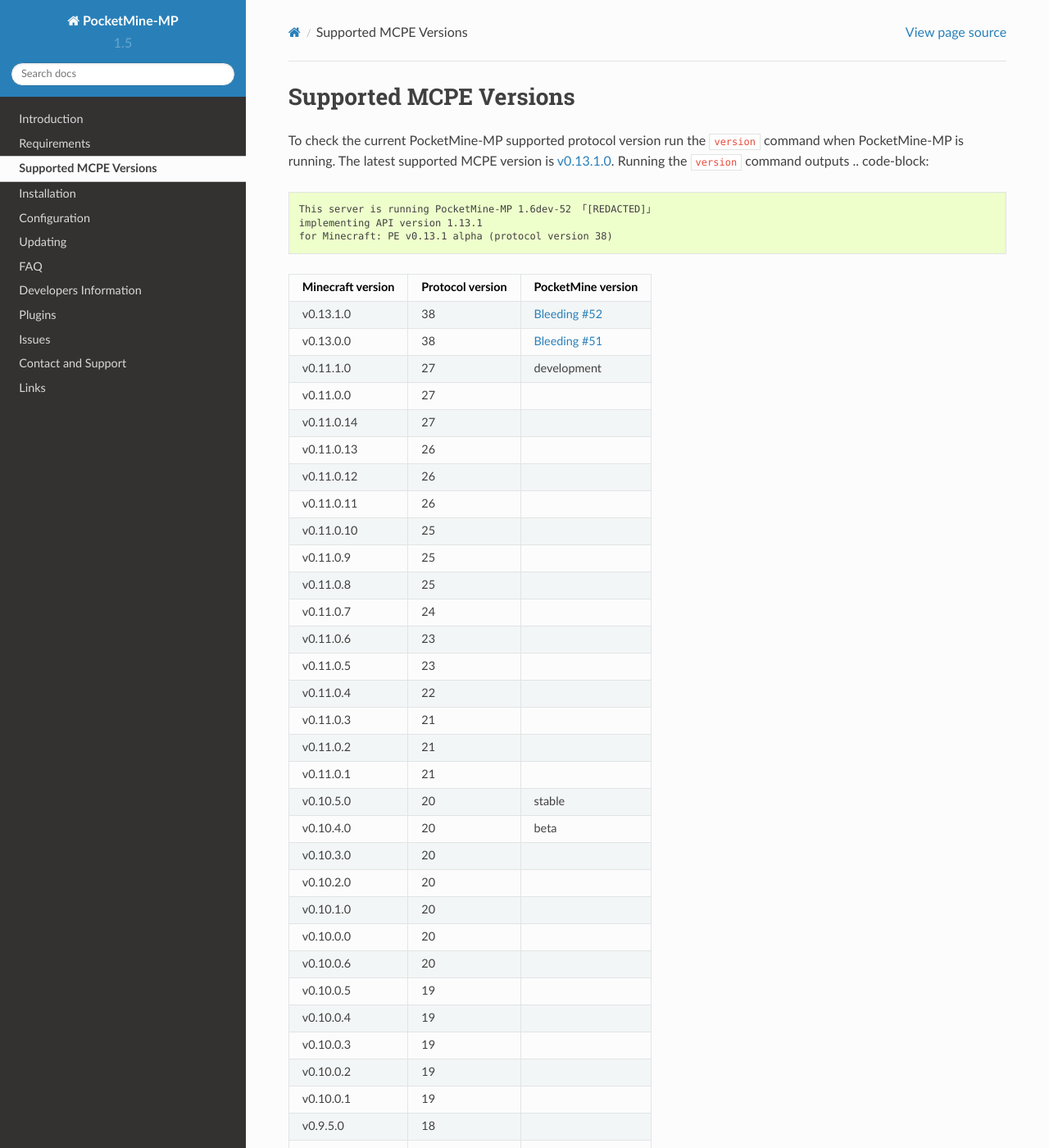
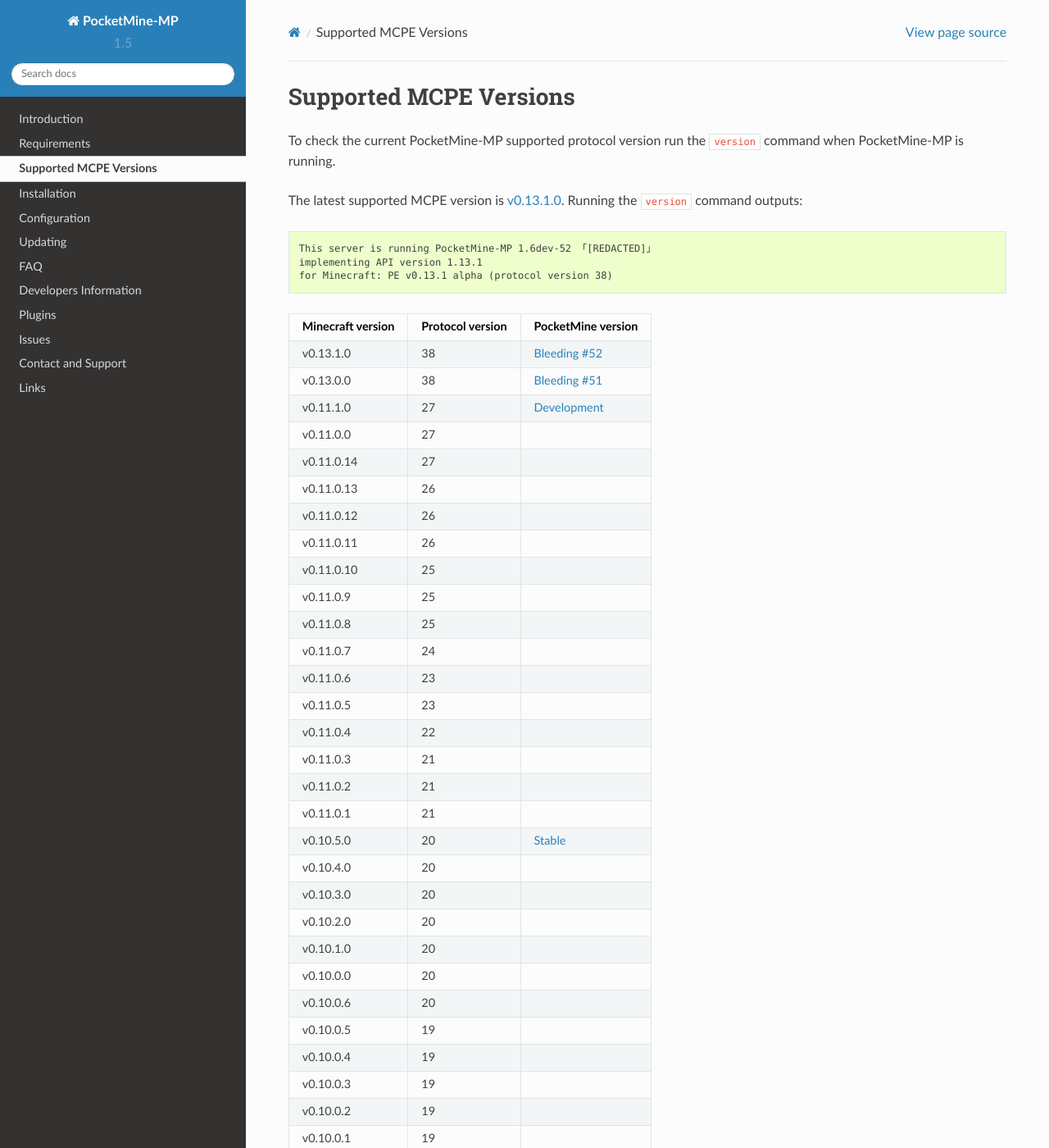
Before and after one commit to PocketMine/Documentation, a Sphinx documentation site: the page built from source/supportedMCPEversions.rst, in a window 1280 px wide and 1400 px high. Shown: the whole window at 82% size. Built offline with Sphinx 7.4.7 and the Read the Docs theme 2.0.0, drawn with Linux system fonts in a browser that asks for light colours.

Commit message:
Updated update info

```diff
--- a/source/supportedMCPEversions.rst
+++ b/source/supportedMCPEversions.rst
@@ -3,8 +3,11 @@
 Supported MCPE Versions
 ~~~~~~~~~~~~~~~~~~~~~~~
 To check the current PocketMine-MP supported protocol version run the ``version`` command when PocketMine-MP is running.
-The latest supported MCPE version is `v0.13.1.0 <bleeding-52_>`_. Running the ``version`` command outputs
-.. code-block::
+
+The latest supported MCPE version is `v0.13.1.0 <bleeding-52_>`_.
+Running the ``version`` command outputs:
+
+.. code-block:: none
 
     This server is running PocketMine-MP 1.6dev-52 「[REDACTED]」
     implementing API version 1.13.1
@@ -17,7 +20,7 @@
 +-------------------+------------------+--------------------------------+
 | v0.13.0.0         | 38               | `Bleeding #51 <bleeding-51_>`_ |
 +-------------------+------------------+--------------------------------+
-| v0.11.1.0         | 27               | development                    |
+| v0.11.1.0         | 27               | `Development <dev_>`_          |
 +-------------------+------------------+--------------------------------+
 | v0.11.0.0         | 27               |                                |
 +-------------------+------------------+--------------------------------+
@@ -49,9 +52,9 @@
 +-------------------+------------------+--------------------------------+
 | v0.11.0.1         | 21               |                                |
 +-------------------+------------------+--------------------------------+
-| v0.10.5.0         | 20               | stable                         |
+| v0.10.5.0         | 20               | `Stable <stable_>`_            |
 +-------------------+------------------+--------------------------------+
-| v0.10.4.0         | 20               | beta                           |
+| v0.10.4.0         | 20               |                                |
 +-------------------+------------------+--------------------------------+
 | v0.10.3.0         | 20               |                                |
 +-------------------+------------------+--------------------------------+
--- a/source/update.rst
+++ b/source/update.rst
@@ -26,7 +26,10 @@
 Update PocketMine-MP
 ++++++++++++++++++++
 
-Download the latest `stable <PM-Stable_>`_ or `development <PM-Dev_>`_ release .
+* Download the .phar matching your MCPE version from :ref:`here <supportedMCPEversions>`.
+* Change the name to ``PocketMine-MP.phar``
+* Place it in the server folder
+* Start the server and make sure the versions match
 
 .. note:: Don't forget to rename the file to ``PocketMine-MP.phar``
 
```
Also changed, not shown: other parts of source/supportedMCPEversions.rst (+2 -0 lines).
